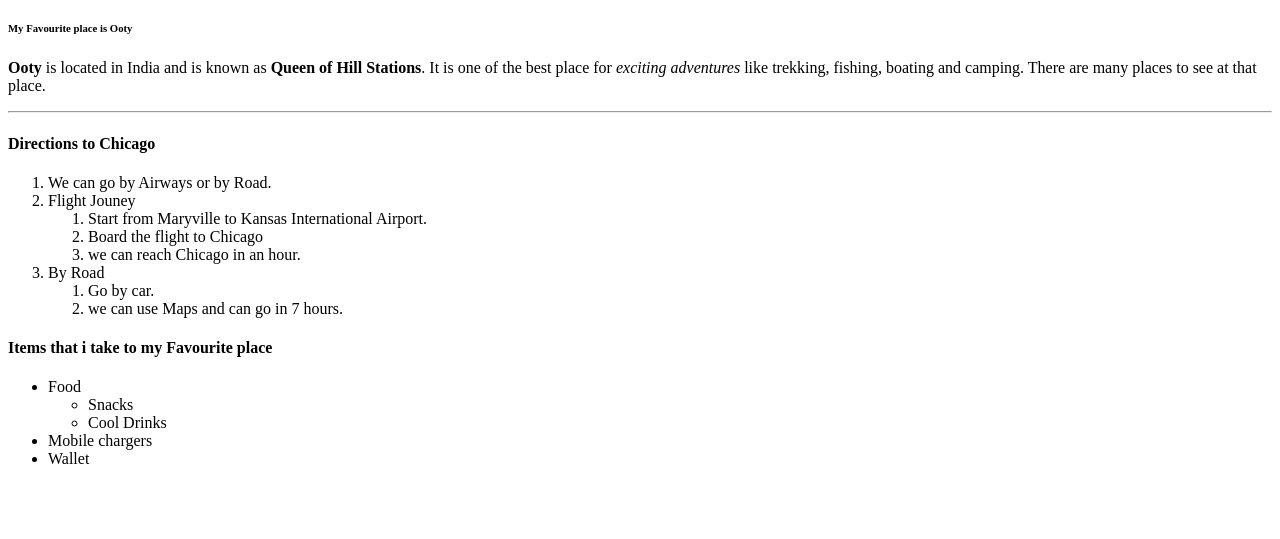
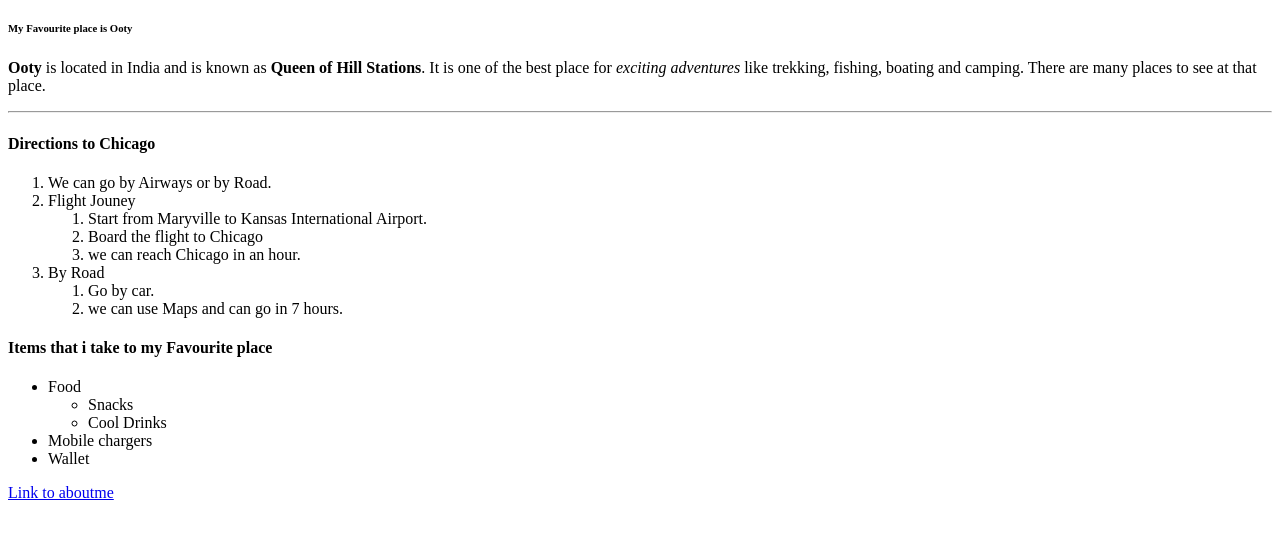
Before and after one commit to 44-563-WebApps-F21/webapps-f21-assignment-3-Harathikatta, a plain HTML site: page index.html in a window 1280 px wide. Shown: the part 61-600 px from the top of the page. Drawn offline with Linux system fonts and the light colour scheme.

Commit message:
added link of aboutme to index

```diff
--- a/index.html
+++ b/index.html
@@ -36,6 +36,6 @@
             <li>Mobile chargers</li>
             <li>Wallet</li>
         </ul>
-
+        <a href=“https://github.com/44-563-WebApps-F21/webapps-f21-assignment-3-Harathikatta/blob/main/aboutme.html”>Link to aboutme</a>
     </body>
 </html>
```
